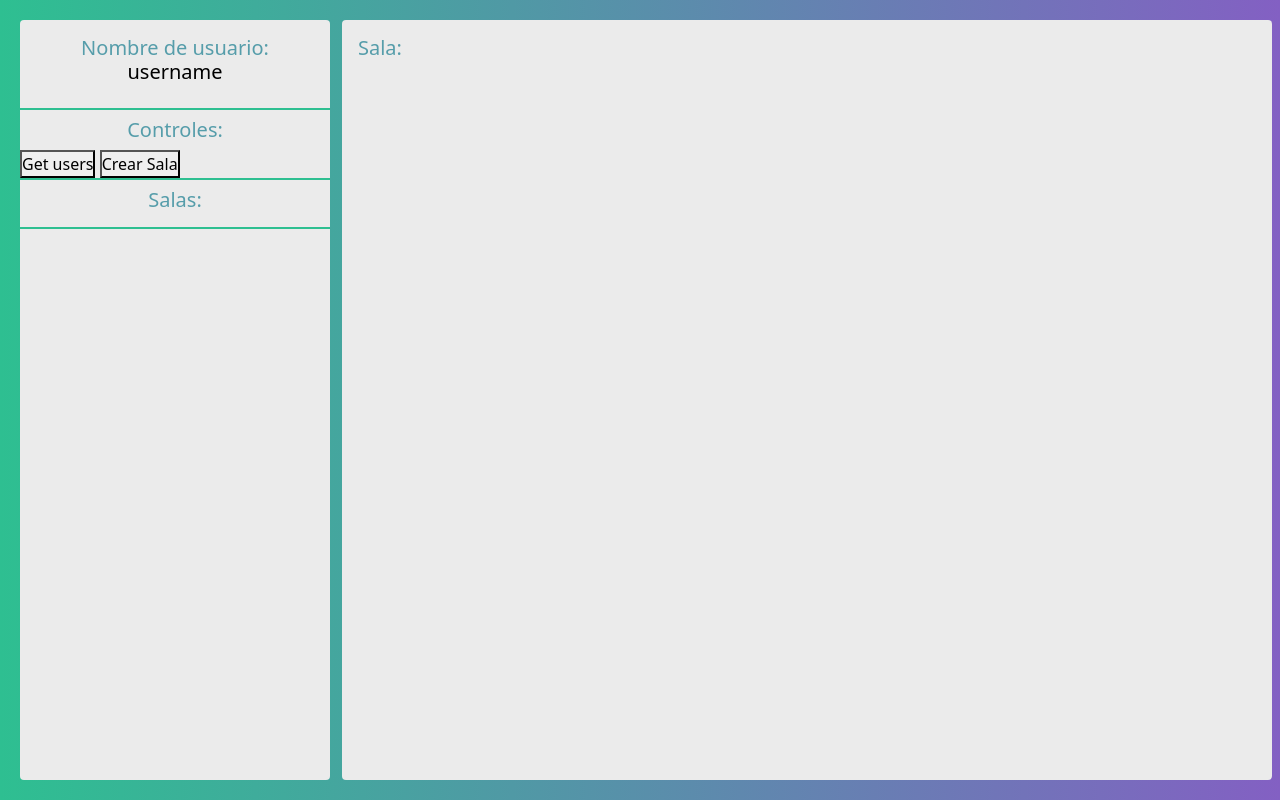
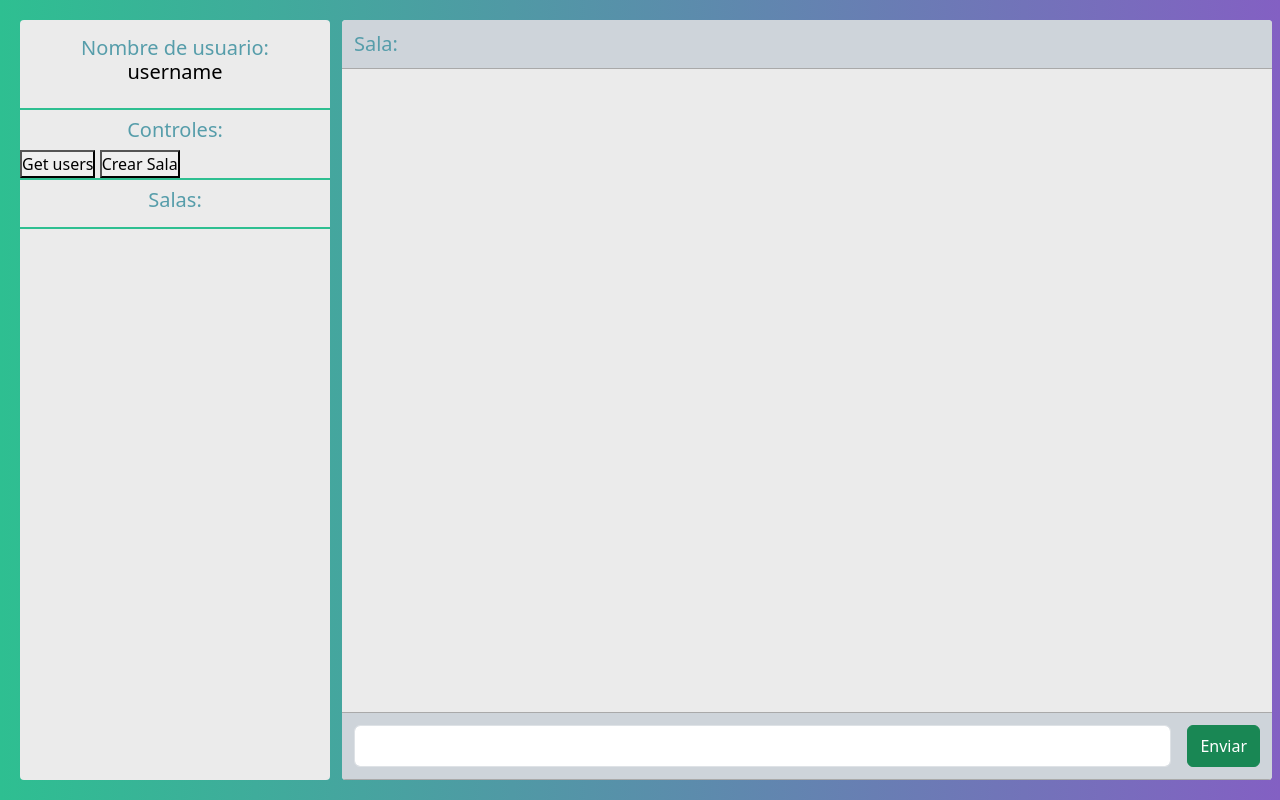
Before and after one commit to enriquemdev/cs50w-project2, a Flask app: page / in a window 1280 px wide. Run offline with Flask 3, Linux system fonts and the light colour scheme.

Commit message:
Some ui for the chat ready

```diff
--- a/static/index.css
+++ b/static/index.css
@@ -94,3 +94,26 @@ html, body {
     font-size: 0.8em;
     font-weight: 600;
 }
+
+#chatTitleContainer, #chatSendContainer
+{
+    margin-top: -16px;
+    margin-left: -16px;
+    margin-right: -16px;
+    border-bottom: solid darkgray 1.2px;
+}
+
+#chatTitleContainer > h5
+{
+    padding: 12px;
+    margin-bottom: 0;
+}
+
+#chatSendContainer {
+    padding: 12px;
+    border-top: solid darkgray 1.2px;
+}
+
+/* #chatSendContainer > input, #chatSendContainer > button{
+    border-radius: 4px;
+} */
--- a/templates/index.html
+++ b/templates/index.html
@@ -52,11 +52,17 @@
 
           </div>
 
-          <div class="col-9 scrollable-element p-3">
-            <div id="chatTitleContainer">
+          <div class="col-9 scrollable-element p-3 position-relative" id="chatContainer">
+
+            <div id="chatTitleContainer" class="bg-dark-subtle">
               <h5 class="text-left d_blue_text">Sala:
                 <span id="room_title" class="text-black"></span>
               </h5>
+            </div>
+
+            <div id="chatSendContainer" class="bg-dark-subtle position-absolute bottom-0 w-100 d-flex">
+              <input class="flex-grow-1 p-2 form-control me-3" type="text">
+              <button class="btn btn-success">Enviar</button>
             </div>
           </div>
 
```
